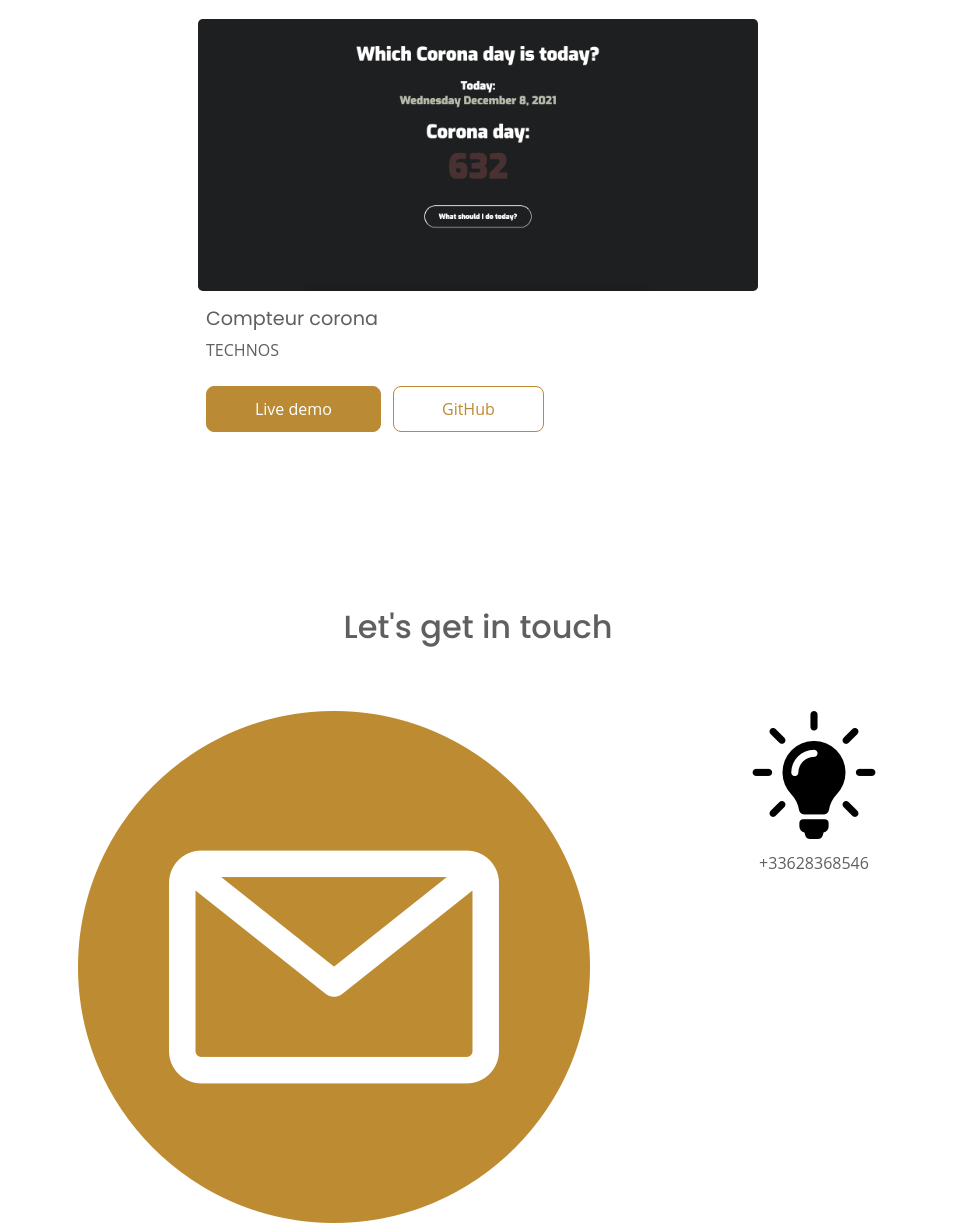
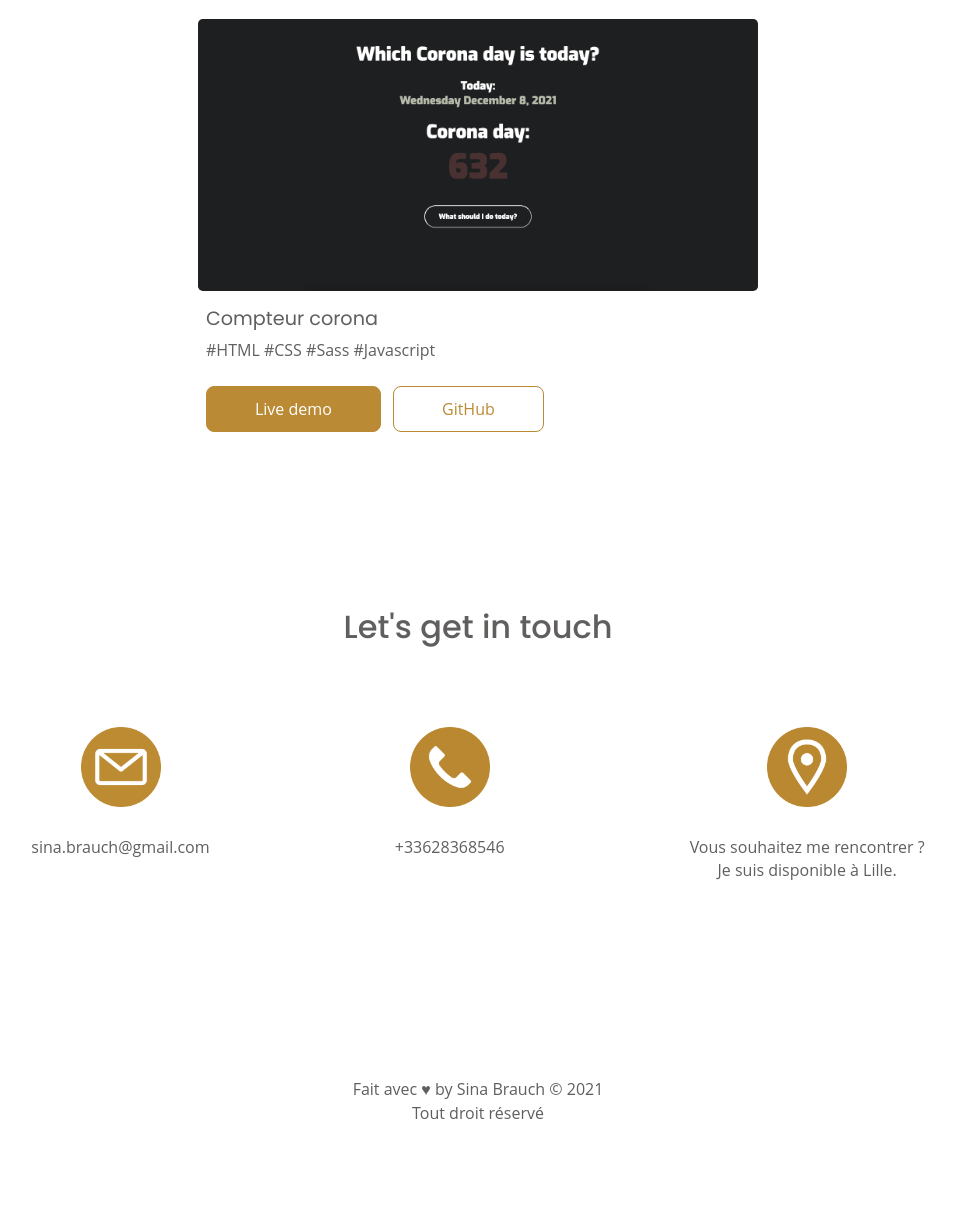
Before and after one commit to SButterbluemchen/My-CV-2021, a website built with Parcel: page index.html in a window 1280 px wide. Shown: the part 5751-6974 px from the top of the page, without its empty margins (162-1117 px from the left). After the commit the page ends 6888 px from the top, so only its background shows below. Built offline with nearby package versions, Linux system fonts and the light colour scheme.

Commit message:
pictos and technologies added

```diff
--- a/index.html
+++ b/index.html
@@ -224,7 +224,7 @@
           </figure>
           <div>
             <h4>Site web vitrine médecin</h4>
-            <p>TECHNOS</p>
+            <p>#HTML #CSS #Sass #Javascript</p>
             <a class="btn--filled" href="https://christine-advent-calendar.herokuapp.com/#" target="_blank">Live demo</a>
             <a class="btn--empty" href="https://christine-advent-calendar.herokuapp.com/#" target="_blank">GitHub</a>
           </div>
@@ -235,7 +235,7 @@
           </figure>
           <div>
             <h4>Site web vitrine photographie</h4>
-            <p>TECHNOS</p>
+            <p>#HTML #CSS #Sass #Javascript</p>
             <a class="btn--filled" href="https://christine-advent-calendar.herokuapp.com/#" target="_blank">Live demo</a>
             <a class="btn--empty" href="https://christine-advent-calendar.herokuapp.com/#" target="_blank">GitHub</a>
           </div>
@@ -246,7 +246,7 @@
           </figure>
           <div>
             <h4>Calendrier de l'avent</h4>
-            <p>TECHNOS</p>
+            <p>#HTML #CSS #Sass #Javascript #vue</p>
             <a class="btn--filled" href="https://christine-advent-calendar.herokuapp.com/#" target="_blank">Live demo</a>
             <a class="btn--empty" href="https://christine-advent-calendar.herokuapp.com/#" target="_blank">GitHub</a>
           </div>
@@ -257,7 +257,7 @@
           </figure>
           <div>
             <h4>Compteur corona</h4>
-            <p>TECHNOS</p>
+            <p>#HTML #CSS #Sass #Javascript</p>
             <a class="btn--filled" href="https://christine-advent-calendar.herokuapp.com/#" target="_blank">Live demo</a>
             <a class="btn--empty" href="https://christine-advent-calendar.herokuapp.com/#" target="_blank">GitHub</a>
           </div>
@@ -269,15 +269,21 @@
       <h2>Let's get in touch</h2>
     <article class="contact-section">
       <div>
-        <img src="img/email-logo.png" alt="email">
+        <figure>
+          <img src="img/email-logo.png" alt="email">
+        </figure>
         <p>sina.brauch@gmail.com</p>
       </div>
       <div>
-        <img src="img/light-bulb.png" alt="email">
+        <figure>
+          <img src="img/phone-call.png" alt="email">
+        </figure>
         <p>+33628368546</p>
       </div>
       <div>
-        <img src="img/light-bulb.png" alt="email">
+        <figure>
+          <img src="img/placeholder.png" alt="email">
+        </figure>
         <p>Vous souhaitez me rencontrer ? <br>
           Je suis disponible à Lille.
         </p>
--- a/stylesheets/pages/_home.scss
+++ b/stylesheets/pages/_home.scss
@@ -154,6 +154,17 @@
   gap: 10em;
   text-align: center;
   padding: 3em 0em;
+  div {
+    display: flex;
+    flex-direction: column;
+    align-items: center;
+    figure {
+      width: 5em;
+      img {
+        width: 100%;
+      }
+    }
+  }
 }
 
 .social-bar {
@@ -172,7 +183,7 @@
       img {
         width: 2em;
         &:hover {
-          transform: scale(102%);
+          transform: scale(103%);
         }
       }
     }
```
Also changed, not shown: img/phone-call.png (added), img/placeholder.png (added), img/up-arrow.png, stylesheets/main.css, 1 other file.
